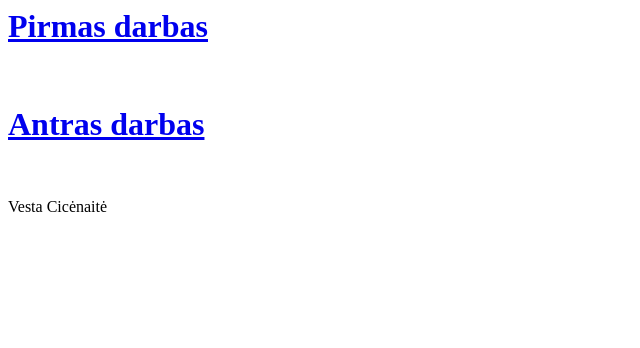
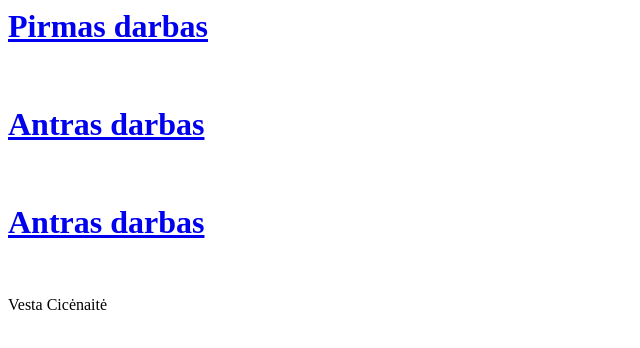
Before and after one commit to vestaccn/vestaccn.github.io, a plain HTML site: page index.html in a window 1280 px wide. Shown: the whole page, without its empty margins (0-640 px from the left). Drawn offline with Linux system fonts and the light colour scheme.

Commit message:
Update index.html

```diff
--- a/index.html
+++ b/index.html
@@ -5,6 +5,7 @@
     <body>
         <a href="pirmas/keiptaunas.html" target="_blank"><h1 class="pav">Pirmas darbas</h1></a> <br>
         <a href="antras/receptas.html" target="_blank"><h1 class="pav">Antras darbas</h1></a> <br>
+        <a href="trecias1/index.html" target="_blank"><h1 class="pav">Antras darbas</h1></a> <br>
         <p> Vesta Cicėnaitė</p>
     </body>
 </html>
```
